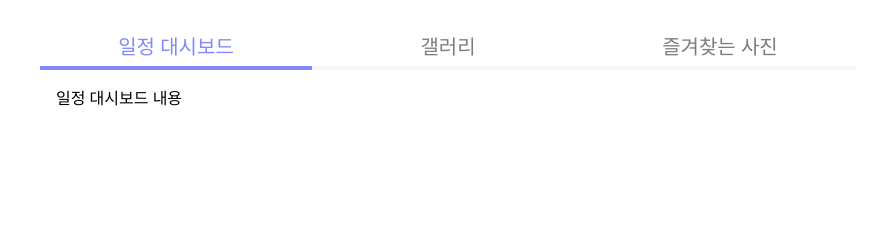
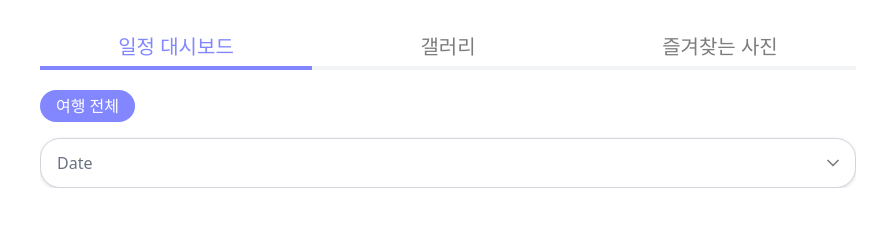
Before and after one commit to Team-Ilmansa/yeogiga-web, a React (Vite) app: page /trip/1/dashboard in a window 1280 px wide. Shown: the part 202-428 px from the top of the page, without its empty margins (192-1079 px from the left). Built offline with nearby package versions, Linux system fonts and the light colour scheme; no server answers.

Commit message:
Feature(IL-205): 일정 대시보드 내 컴포넌트 UI 구현 (#73)

```diff
--- /dev/null
+++ b/src/assets/dashboard/ArrowDown.jsx
@@ -0,0 +1,25 @@
+import React from 'react'
+
+const ArrowDown = () => {
+  return (
+    <div>
+      <svg
+        width='12'
+        height='8'
+        viewBox='0 0 12 8'
+        fill='none'
+        xmlns='http://www.w3.org/2000/svg'
+      >
+        <path
+          d='M1 1.5L6 6.5L11 1.5'
+          stroke='#7D7D7D'
+          stroke-width='1.66667'
+          stroke-linecap='round'
+          stroke-linejoin='round'
+        />
+      </svg>
+    </div>
+  )
+}
+
+export default ArrowDown
--- /dev/null
+++ b/src/assets/dashboard/ArrowUp.jsx
@@ -0,0 +1,25 @@
+import React from 'react'
+
+const ArrowUp = () => {
+  return (
+    <div>
+      <svg
+        width='12'
+        height='8'
+        viewBox='0 0 12 8'
+        fill='none'
+        xmlns='http://www.w3.org/2000/svg'
+      >
+        <path
+          d='M11 6.5L6 1.5L1 6.5'
+          stroke='#7D7D7D'
+          stroke-width='1.66667'
+          stroke-linecap='round'
+          stroke-linejoin='round'
+        />
+      </svg>
+    </div>
+  )
+}
+
+export default ArrowUp
--- a/src/components/dashboard/SlideTabs.jsx
+++ b/src/components/dashboard/SlideTabs.jsx
@@ -3,13 +3,14 @@ import { Swiper, SwiperSlide } from 'swiper/react'
 import { Scrollbar } from 'swiper/modules'
 import 'swiper/css'
 import 'swiper/css/scrollbar'
+import ScheduleDashBoard from './schedule/ScheduleDashBoard'
 
 const SlideTabs = () => {
   const [activeTab, setActiveTab] = useState(0)
   const contentSwiperRef = useRef(null)
 
   const tabList = [
-    { label: '일정 대시보드', content: '일정 대시보드 내용' },
+    { label: '일정 대시보드' },
     { label: '갤러리', content: '갤러리 내용' },
     { label: '즐겨찾는 사진', content: '즐겨찾는 사진 내용' },
   ]
@@ -67,9 +68,13 @@ const SlideTabs = () => {
         slidesPerView={1}
         spaceBetween={0}
       >
-        {tabList.map((tab) => (
+        {tabList.map((tab, index) => (
           <SwiperSlide key={tab.label}>
-            <div className='p-4'>{tab.content}</div>
+            <div className='mt-5'>
+              {index === 0 && <ScheduleDashBoard />}
+              {index === 1 && <>🖼 갤러리 내용</>}
+              {index === 2 && <>⭐ 즐겨찾는 사진 내용</>}
+            </div>
           </SwiperSlide>
         ))}
       </Swiper>
--- /dev/null
+++ b/src/components/dashboard/schedule/DateBox.jsx
@@ -0,0 +1,42 @@
+import ArrowUp from '@/assets/dashboard/ArrowUp'
+import ArrowDown from '@/assets/dashboard/ArrowDown'
+import { useState } from 'react'
+
+const DateBox = () => {
+  const [isOpen, setIsOpen] = useState(false)
+
+  const toggleOpen = () => setIsOpen((prev) => !prev)
+
+  return (
+    <div className='w-full rounded-[20px] border border-gray-300 bg-white px-4 py-3 drop-shadow'>
+      <div
+        className='flex cursor-pointer items-center justify-between'
+        onClick={toggleOpen}
+      >
+        <div className='text-[16px] text-gray-500'>Date</div>
+        {isOpen ? (
+          <ArrowUp
+            className='text-gray-400 transition-transform duration-300'
+            size={18}
+          />
+        ) : (
+          <ArrowDown
+            className='text-gray-400 transition-transform duration-300'
+            size={18}
+          />
+        )}
+      </div>
+
+      {isOpen && (
+        <div className='mt-[5px] py-10 text-center text-base text-gray-400'>
+          아직 예정된 일정이 없어요
+          <div className='mt-2 text-base text-[var(--Blue-Scale-blue-500)]'>
+            + 일정 담으러 가기
+          </div>
+        </div>
+      )}
+    </div>
+  )
+}
+
+export default DateBox
--- /dev/null
+++ b/src/components/dashboard/schedule/DayTabs.jsx
@@ -0,0 +1,50 @@
+import { useRef, useState } from 'react'
+import { Swiper, SwiperSlide } from 'swiper/react'
+import 'swiper/css'
+import DateBox from './DateBox'
+
+const DayTabs = () => {
+  const [activeTab, setActiveTab] = useState(0)
+  const contentSwiperRef = useRef(null)
+
+  /** 추후 일정 개수에 따라 확장 가능 */
+  const tabList = [{ label: '여행 전체' }]
+
+  const handleTabClick = (index) => {
+    setActiveTab(index)
+    contentSwiperRef.current?.slideTo(index)
+  }
+
+  return (
+    <div className='w-full'>
+      {/* 탭 바 */}
+      <div className='flex flex-wrap gap-[6px]'>
+        {tabList.map((tab, index) => {
+          const isActive = index === activeTab
+          return (
+            <div
+              key={tab.label}
+              onClick={() => handleTabClick(index)}
+              className={`cursor-pointer rounded-full px-4 py-1 text-base ${
+                isActive
+                  ? 'bg-[var(--Blue-Scale-blue-500)] text-white'
+                  : 'border border-gray-300 bg-white text-gray-500'
+              }`}
+            >
+              {tab.label}
+            </div>
+          )
+        })}
+      </div>
+
+      {/* 콘텐츠 영역 */}
+      <div className='mt-4'>
+        <div className='flex flex-col gap-3'>
+          <DateBox />
+        </div>
+      </div>
+    </div>
+  )
+}
+
+export default DayTabs
--- /dev/null
+++ b/src/components/dashboard/schedule/ScheduleDashBoard.jsx
@@ -0,0 +1,12 @@
+import React from 'react'
+import DayTabs from './DayTabs'
+
+const ScheduleDashBoard = () => {
+  return (
+    <>
+      <DayTabs />
+    </>
+  )
+}
+
+export default ScheduleDashBoard
```
